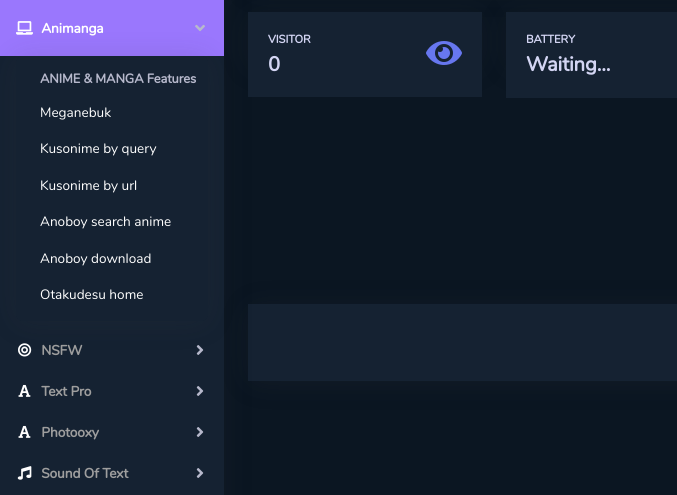
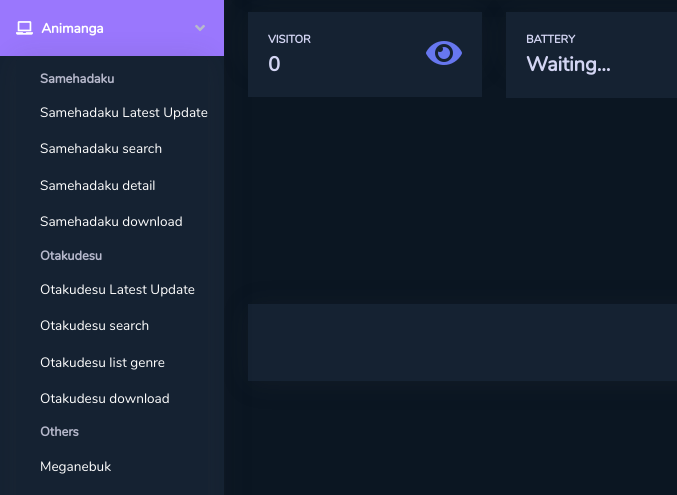
Before and after one commit to mroy-25/apitrash, a website: page view/docs.html in a window 1280 px wide. Both pictures are taken after a click on the link "Animanga". Shown: the part 202-697 px from the top of the page, 0-677 px from the left. Drawn offline with Linux system fonts and the light colour scheme; files that its build step writes are made by us from their sources; no server answers; a script that the page names is missing; files whose address does not match are found by name.

Commit message:
apitrash

```diff
--- a/view/docs.html
+++ b/view/docs.html
@@ -71,13 +71,22 @@
                 </a>
                 <div id="collapseanime" class="collapse" aria-labelledby="headingTable" data-parent="#accordionSidebar">
                     <div class="py-2 collapse-inner rounded">
-                        <h6 class="collapse-header">ANIME & MANGA Features</h6>
+                        <h6 class="collapse-header">Samehadaku</h6>
+                        <a class="collapse-item" href="api//animanga/samehadaku-home?page=1&apikey=BETA" target="_blank">Samehadaku Latest Update</a>
+                        <a class="collapse-item" href="api/animanga/samehadaku-search?title=naruto&apikey=BETA" target="_blank">Samehadaku search</a>
+                        <a class="collapse-item" href="api/animanga/samehadaku-anime?link=https://samehadaku.care/anime/classroom-of-the-elite-season-2/&apikey=BETA" target="_blank">Samehadaku detail</a>
+                        <a class="collapse-item" href="api/animanga/samehadaku-download?link=https://samehadaku.care/anime/classroom-of-the-elite-season-2-episode-1/&apikey=BETA" target="_blank">Samehadaku download</a>
+                        <h6 class="collapse-header">Otakudesu</h6>
+                        <a class="collapse-item" href="api//animanga/otakudesu-home?page=1&apikey=BETA" target="_blank">Otakudesu Latest Update</a>
+                        <a class="collapse-item" href="api/animanga/otakudesu-search?query=naruto&apikey=BETA" target="_blank">Otakudesu search</a>
+                        <a class="collapse-item" href="api/animanga/otakudesu-listgenre?apikey=BETA" target="_blank">Otakudesu list genre</a>
+                        <a class="collapse-item" href="api/animanga/otakudesu-download?url=https://otakudesu.watch/episode/orldv-s4-episode-1-sub-indo/&apikey=BETA" target="_blank">Otakudesu download</a>
+                        <h6 class="collapse-header">Others</h6>
                         <a class="collapse-item" href="api/animanga/meganebuk?query=kimetsu%20no%20yaiba&apikey=BETA" target="_blank">Meganebuk</a>
                         <a class="collapse-item" href="api/animanga/kusonime-by-query?query=kimetsu%20no%20yaiba&apikey=BETA" target="_blank">Kusonime by query</a>
                         <a class="collapse-item" href="api/animanga/kusonime-by-url?url=https://kusonime.com/kimetsu-yaiba-batch-sub-indo/&apikey=BETA" target="_blank">Kusonime by url</a>
                         <a class="collapse-item" href="api/animanga/anoboysearch?query=kimetsu%20no%20yaiba&apikey=BETA" target="_blank">Anoboy search anime</a>
                         <a class="collapse-item" href="api/animanga/anoboydl?url=https://62.182.83.93/2021/12/kimetsu-no-yaiba-mugen-ressha-hen-download&apikey=BETA" target="_blank">Anoboy download</a>
-                        <a class="collapse-item" href="api/animanga/otakudesu_home?apikey=BETA" target="_blank">Otakudesu home</a>
                         </div>
                 </div>
             </li>
```
